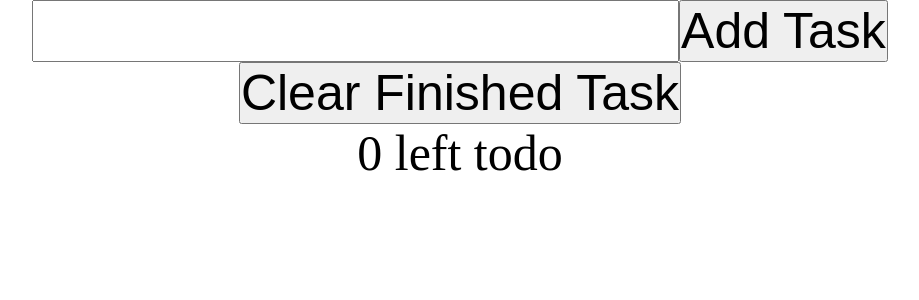
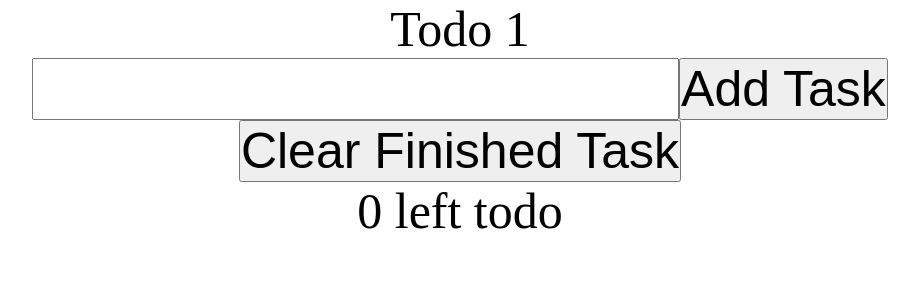
Before and after one commit to Westc13/todo-list-react, a React (Create React App) app: page / in a window 1280 px wide. Shown: the top 300 px of the page, without its empty margins (180-1099 px from the left). Built offline with nearby package versions, Linux system fonts and the light colour scheme.

Commit message:
todo item needs more than just name attribute, so it is set as an object with id, name and complete status

```diff
--- a/src/App.js
+++ b/src/App.js
@@ -1,7 +1,9 @@
 import React, { useState } from "react";
 import TodoList from "./TodoList";
 function App() {
-  const [todos, setTodos] = useState([]);
+  const [todos, setTodos] = useState([
+    { id: 1, name: "Todo 1", complete: false },
+  ]);
   /* object destructure - the todos in the array above represent every state, the setTodos is the function that updates those todos */
   return (
     <>
--- a/src/Todo.js
+++ b/src/Todo.js
@@ -1,5 +1,5 @@
 import React from "react";
 
 export default function Todo({ todo }) {
-  return <div>{todo}</div>;
+  return <div>{todo.name}</div>;
 }
--- a/src/TodoList.js
+++ b/src/TodoList.js
@@ -3,7 +3,7 @@
 
 function TodoList({ todos }) {
   return todos.map((todo) => {
-    return <Todo key={todo.index} todo={todo} />;
+    return <Todo key={todo.id} todo={todo} />;
     /* the unique key allows React to only re-render the items in the array that is changed instead of re-render the whole array all over again every single time */
   });
 }
```
